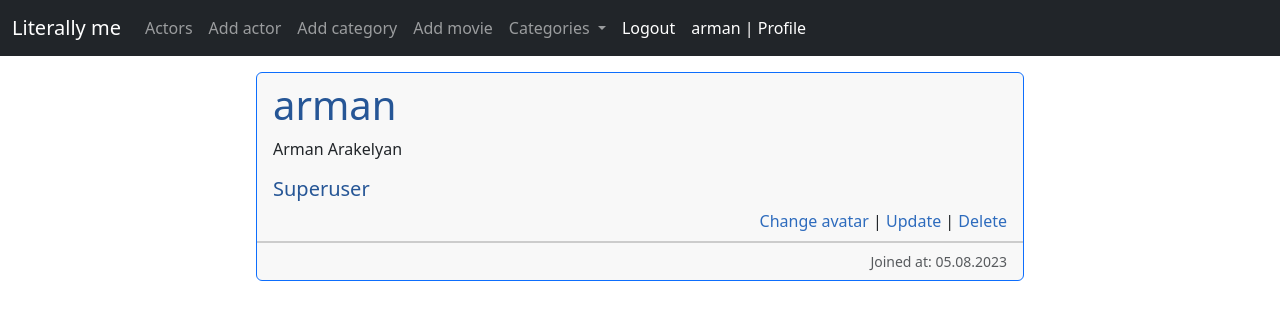
After one commit to Kragline/LiterallyMe, a Django app: a page that uses literallyme/mainapp/templates/mainapp/base.html in a window 1280 px wide. The commit adds this page. Shown: the top 320 px of the page. Run offline with Django 4.2, Linux system fonts and the light colour scheme; a user stored in the database is signed in; data comes from the database, SQL or seed files in the repository; both versions use the stored data as it was after the commit.

Commit message:
user profile, update, delete pages

```diff
--- a/literallyme/authentication/forms.py
+++ b/literallyme/authentication/forms.py
@@ -1,11 +1,14 @@
 from django import forms
 from django.contrib.auth.models import User
-from django.contrib.auth.forms import UserCreationForm, AuthenticationForm
+from django.contrib.auth.forms import UserCreationForm, AuthenticationForm, UserChangeForm
 
 
 username_attrs = {'type': 'text', 'class': 'form-control', 'placeholder': 'Username'}
 email_attrs = {'type': 'email', 'class': 'form-control', 'placeholder': 'name@example.com'}
 password_attrs = {'type': 'password', 'class': 'form-control', 'placeholder': 'Password'}
+
+first_name_attrs = {'type': 'text', 'class': 'form-control', 'placeholder': 'First name'}
+last_name_attrs = {'type': 'text', 'class': 'form-control', 'placeholder': 'Last name'}
 
 
 class RegisterUserForm(UserCreationForm):
@@ -19,6 +22,17 @@ class RegisterUserForm(UserCreationForm):
         fields = ('username', 'email', 'password1', 'password2')
 
 
+class UpdateUserForm(forms.ModelForm):
+    username = forms.CharField(label='Username', widget=forms.TextInput(attrs=username_attrs))
+    email = forms.EmailField(label='Email', widget=forms.EmailInput(attrs=email_attrs))
+    first_name = forms.CharField(label='First name', required=False, widget=forms.TextInput(attrs=first_name_attrs))
+    last_name = forms.CharField(label='Last name', required=False, widget=forms.TextInput(attrs=last_name_attrs))
+
+    class Meta:
+        model = User
+        fields = ('username', 'email', 'first_name', 'last_name')
+
+
 class LoginUserForm(AuthenticationForm):
     username = forms.CharField(label='Username', widget=forms.TextInput(attrs=username_attrs))
     password = forms.CharField(label='Password', widget=forms.PasswordInput(attrs=password_attrs))
--- a/literallyme/authentication/templates/authentication/register.html
+++ b/literallyme/authentication/templates/authentication/auth/login.html
@@ -12,7 +12,7 @@
         {% endif %}
         {% for f in form %}
             <div class="mb-3">
-                <label for="{{ f.is_for_label }}" class="form-label">{{ f.label }}</label>
+                <label for="{{ f.id_for_label }}" class="form-label">{{ f.label }}</label>
                 {{ f }}
                 {% if f.errors %}
                 <div class="alert alert-warning post" role="alert">
@@ -21,6 +21,6 @@
                 {% endif %}
             </div>
         {% endfor %}
-        <button type="submit" class="btn btn-primary">Register</button>
+        <button type="submit" class="btn btn-outline-primary">Login</button>
     </form>
 {% endblock %}
--- a/literallyme/authentication/templates/authentication/login.html
+++ b/literallyme/authentication/templates/authentication/auth/register.html
@@ -12,7 +12,7 @@
         {% endif %}
         {% for f in form %}
             <div class="mb-3">
-                <label for="{{ f.is_for_label }}" class="form-label">{{ f.label }}</label>
+                <label for="{{ f.id_for_label }}" class="form-label">{{ f.label }}</label>
                 {{ f }}
                 {% if f.errors %}
                 <div class="alert alert-warning post" role="alert">
@@ -21,6 +21,6 @@
                 {% endif %}
             </div>
         {% endfor %}
-        <button type="submit" class="btn btn-primary">Login</button>
+        <button type="submit" class="btn btn-outline-primary">Register</button>
     </form>
 {% endblock %}
--- /dev/null
+++ b/literallyme/authentication/templates/authentication/user/profile_page.html
@@ -0,0 +1,31 @@
+{% extends 'mainapp/base.html' %}
+
+{% block content %}
+    <div class="card border-primary mb-3 mt-3">
+        <div class="card-header">
+            <h1 class="actor-bold">{{ user_info.username }}</h1>
+            <p class="card-text">
+                {% if user_info.last_name %} {{ user_info.first_name }} {% endif %} {% if user_info.last_name %} {{ user_info.last_name }} {% endif %}
+            </p>
+            {% if user_info.is_staff %}
+                <h5 class="card-title actor-bold">Superuser</h5>
+            {% elif user_info.is_superuser %}
+                <h5 class="card-title actor-bold">Staff</h5>
+            {% else %}
+                <h5 class="card-title actor-bold">Usual user</h5>
+            {% endif %}
+            <div class="text-end">
+                {% if request.user == user_info %}
+                    <p class="card-text">
+                        <a class="actor-link" href="#">Change avatar</a> |
+                        <a class="actor-link" href="{% url 'update_user' user_info.username %}">Update</a> |
+                        <a class="actor-link" href="{% url 'delete_user' user_info.username %}">Delete</a>
+                    </p>
+                {% endif %}
+            </div>
+        </div>
+        <div class="card-footer text-end">
+            <small class="text-body-secondary">Joined at: {{ user_info.date_joined|date:"d.m.Y" }}</small>
+        </div>
+    </div>
+{% endblock %}
--- a/literallyme/authentication/urls.py
+++ b/literallyme/authentication/urls.py
@@ -5,5 +5,9 @@ from .views import *
 urlpatterns = [
     path('login/', LoginUserView.as_view(), name='login'),
     path('register/', RegisterUserView.as_view(), name='register'),
-    path('logout/', logout_user, name='logout')
+    path('logout/', logout_user, name='logout'),
+
+    path('user/<str:username>', ProfilePageView.as_view(), name='profile_page'),
+    path('user/<str:username>/update/', update_user_view, name='update_user'),
+    path('user/<str:username>/delete/', UserDeleteView.as_view(), name='delete_user'),
 ]
--- a/literallyme/authentication/views.py
+++ b/literallyme/authentication/views.py
@@ -1,15 +1,20 @@
 from django.urls import reverse_lazy
-from django.shortcuts import redirect
+from django.shortcuts import redirect, render
 from django.contrib.auth.views import LoginView
 from django.contrib.auth import logout, login
-from django.views.generic import CreateView
+from django.views.generic import CreateView, DetailView, DeleteView
+from django.contrib.auth.decorators import login_required
+from django.contrib.auth.models import User
+from django.contrib.auth.mixins import LoginRequiredMixin
+
 
 from .forms import *
+from mainapp.utils import *
 
 
 class RegisterUserView(CreateView):
     form_class = RegisterUserForm
-    template_name = 'authentication/register.html'
+    template_name = 'authentication/auth/register.html'
 
     def form_valid(self, form):
         user = form.save()
@@ -20,7 +25,7 @@ class RegisterUserView(CreateView):
 
 class LoginUserView(LoginView):
     form_class = LoginUserForm
-    template_name = 'authentication/login.html'
+    template_name = 'authentication/auth/login.html'
 
     def get_success_url(self):
         return reverse_lazy('home')
@@ -29,3 +34,52 @@ class LoginUserView(LoginView):
 def logout_user(request):
     logout(request)
     return redirect('login')
+
+
+class ProfilePageView(DataMixin, LoginRequiredMixin, DetailView):
+    model = User
+    template_name = 'authentication/user/profile_page.html'
+    context_object_name = 'user_info'
+    slug_field = 'username'
+    slug_url_kwarg = 'username'
+    success_url = reverse_lazy('home')
+    login_url = reverse_lazy('home')
+
+    def get_context_data(self, **kwargs):
+        context = super().get_context_data(**kwargs)
+        mixin_context = self.get_user_context(title=f'User {self.object.username}')
+
+        return dict(list(context.items()) + list(mixin_context.items()))
+
+
+@login_required(login_url='home')
+def update_user_view(request, username):
+    current_user = User.objects.get(username=request.user.username)
+    form = UpdateUserForm(request.POST or None, instance=current_user)
+    if request.method == 'POST':
+        if form.is_valid():
+            form.save()
+            return redirect('profile_page', username=request.POST['username'])
+
+    context = {
+        'title': f'Update {current_user.username}\'s info',
+        'form': form
+    }
+
+    return render(request, 'authentication/user/update_user.html', context=context)
+
+
+class UserDeleteView(DataMixin, LoginRequiredMixin, DeleteView):
+    model = User
+    context_object_name = 'current_user'
+    template_name = 'authentication/user/delete_user.html'
+    slug_field = 'username'
+    slug_url_kwarg = 'username'
+    success_url = reverse_lazy('home')
+    login_url = reverse_lazy('home')
+
+    def get_context_data(self, **kwargs):
+        context = super().get_context_data(**kwargs)
+        mixin_context = self.get_user_context(title=f'Delete account {self.object.username}')
+
+        return dict(list(context.items()) + list(mixin_context.items()))
--- a/literallyme/mainapp/templates/mainapp/actor/update_actor.html
+++ b/literallyme/mainapp/templates/mainapp/actor/update_actor.html
@@ -13,7 +13,7 @@
             {% endif %}
             {% for f in form %}
             <div class="mb-3">
-                <label for="{{ f.is_for_label }}" class="form-label">{{ f.label }}</label>
+                <label for="{{ f.id_for_label }}" class="form-label">{{ f.label }}</label>
                 {{ f }}
                 {% if f.errors %}
                 <div class="alert alert-warning post mt-2" role="alert">
--- a/literallyme/mainapp/templates/mainapp/base.html
+++ b/literallyme/mainapp/templates/mainapp/base.html
@@ -39,7 +39,10 @@
                                 </li>
                                 {% if request.user.is_authenticated %}
                                     <li class="nav-item">
-                                        <a class="nav-link active" aria-current="page" href="{% url 'logout' %}">{{ request.user.username }} | Logout</a>
+                                        <a class="nav-link active" aria-current="page" href="{% url 'logout' %}">Logout</a>
+                                    </li>
+                                    <li class="nav-item">
+                                        <a class="nav-link active" aria-current="page" href="{% url 'profile_page' request.user.username %}">{{ request.user.username }} | Profile</a>
                                     </li>
                                 {% else %}
                                     <li class="nav-item">
--- a/literallyme/mainapp/templates/mainapp/comment/about_comment.html
+++ b/literallyme/mainapp/templates/mainapp/comment/about_comment.html
@@ -6,7 +6,7 @@
 
     <div class="card border-success mb-3">
         <div class="card-header">
-            <h5 class="card-title">{{ comment.author }}</h5>
+            <h5 class="card-title"><a class="movie-link" href="{% url 'profile_page' comment.author.username %}">{{ comment.author }}</a></h5>
         </div>
         <div class="card-body">
             <p class="card-text">{{ comment.text }}</p>
@@ -31,7 +31,7 @@
                 {% for com_answ in comment_answers %}
                     <div class="card mb-3">
                         <div class="card-header">
-                            <h5 class="card-title">{{ com_answ.author }}</h5>
+                            <h5 class="card-title"><a class="movie-link" href="{% url 'profile_page' comment.author.username %}">{{ com_answ.author }}</a></h5>
                         </div>
                         <div class="card-body">
                             <p class="card-text">{{ com_answ.text }}</p>
--- a/literallyme/mainapp/templates/mainapp/movie/about_movie.html
+++ b/literallyme/mainapp/templates/mainapp/movie/about_movie.html
@@ -70,7 +70,7 @@
                             {% for comment in comments %}
                                 <div class="card mb-3">
                                     <div class="card-header">
-                                        <h5 class="card-title">{{ comment.author }}</h5>
+                                        <h5 class="card-title"><a class="movie-link" href="{% url 'profile_page' comment.author.username %}">{{ comment.author }}</a></h5>
                                     </div>
                                     <div class="card-body">
                                         <p class="card-text">{{ comment.text }}</p>
@@ -81,9 +81,7 @@
                                                      | <a class="movie-link" href="{{ comment.get_absolute_url_for_update }}">Update</a> |
                                                     <a class="movie-link" href="{{ comment.get_absolute_url_for_delete }}">Delete</a>
                                                 {% endif %}
-
                                             {% endif %}
-
                                         </p>
                                     </div>
                                     <div class="card-footer text-end">
--- a/literallyme/mainapp/templates/mainapp/movie/add_movie.html
+++ b/literallyme/mainapp/templates/mainapp/movie/add_movie.html
@@ -15,7 +15,7 @@
 
         {% for f in form %}
             <div class="mb-3">
-                <label for="{{ f.is_for_label }}" class="form-check-label">{{ f.label }}</label>
+                <label for="{{ f.id_for_label }}" class="form-check-label">{{ f.label }}</label>
                 {{ f }}
 
                 {% if f.errors %}
--- a/literallyme/mainapp/templates/mainapp/movie/update_movie.html
+++ b/literallyme/mainapp/templates/mainapp/movie/update_movie.html
@@ -13,7 +13,7 @@
             {% endif %}
             {% for f in form %}
             <div class="mb-3">
-                <label for="{{ f.is_for_label }}" class="form-label">{{ f.label }}</label>
+                <label for="{{ f.id_for_label }}" class="form-label">{{ f.label }}</label>
                 {{ f }}
                 {% if f.errors %}
                 <div class="alert alert-warning post mt-2" role="alert">
--- a/literallyme/mainapp/views.py
+++ b/literallyme/mainapp/views.py
@@ -1,4 +1,4 @@
-from django.shortcuts import redirect, render
+from django.shortcuts import redirect
 from django.urls import reverse_lazy
 
 from django.views.generic import ListView, DetailView, CreateView, UpdateView, DeleteView
@@ -60,7 +60,7 @@ class AboutMovieView(DataMixin, DetailView):
 
     def get_context_data(self, **kwargs):
         context = super().get_context_data(**kwargs)
-        mixin_context = self.get_user_context(form=CommentForm(), comments=self.object.comments.all())
+        mixin_context = self.get_user_context(form=CommentForm(), comments=self.object.comments.order_by('-create_time'))
 
         return dict(list(context.items()) + list(mixin_context.items()))
 
```
Also changed, not shown: literallyme/authentication/templates/authentication/user/delete_user.html (added, +29 -0 lines), literallyme/authentication/templates/authentication/user/update_user.html (renamed from literallyme/mainapp/templates/mainapp/actor/add_actor.html, +8 -14 lines), literallyme/db.sqlite3.
